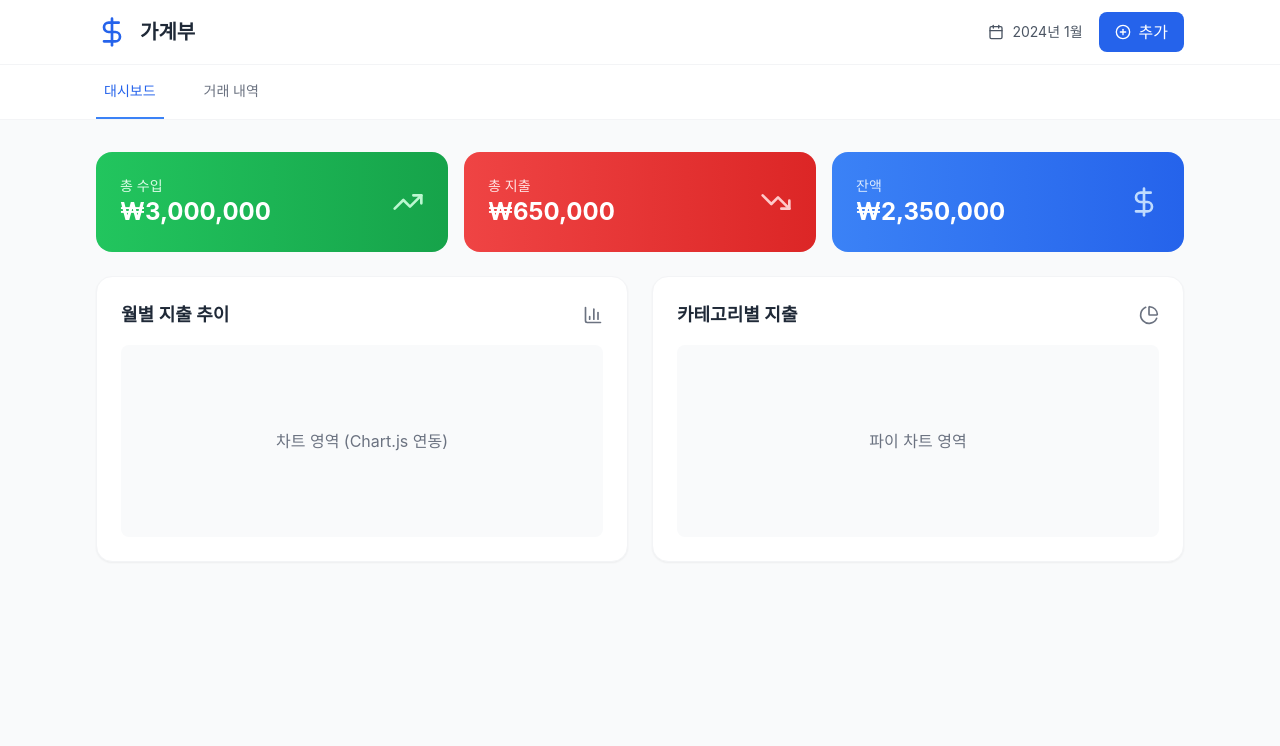
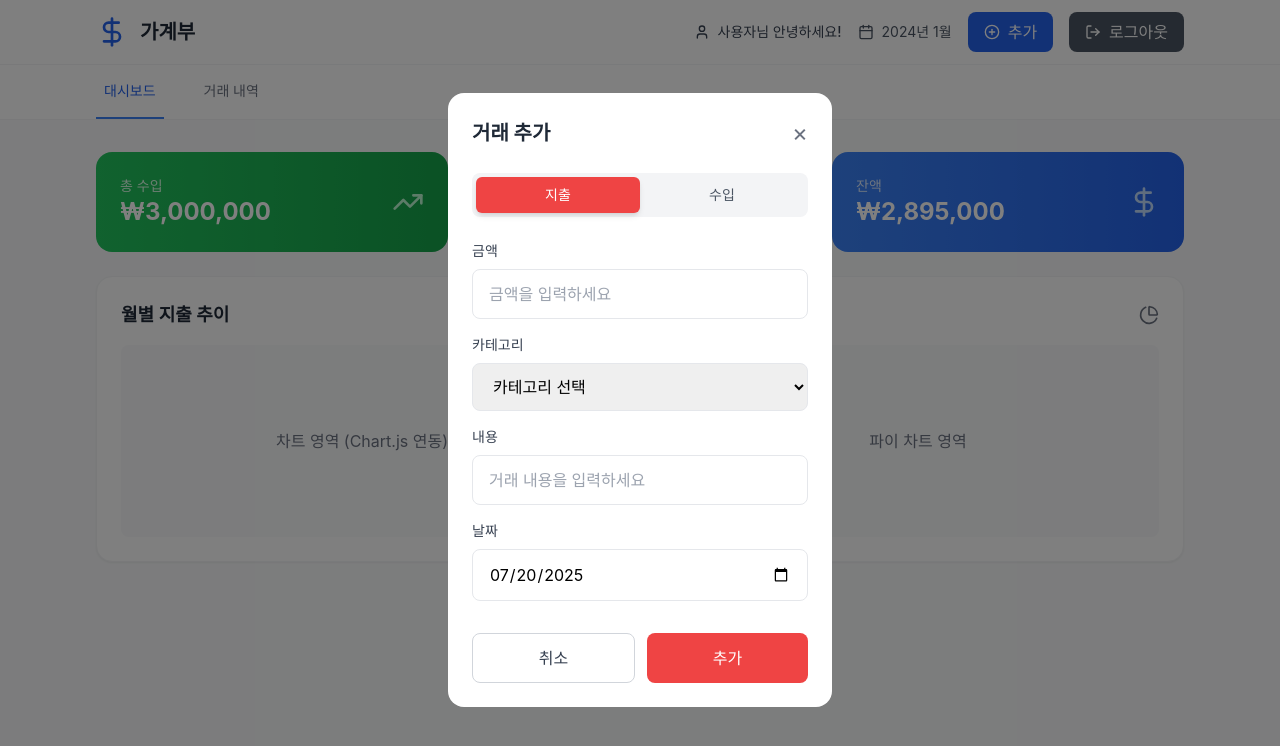
Before and after one commit to jiyeonahn/account-book, a React (Create React App) app in the folder src/main/frontend/: page /main in a window 1280 px wide. Both pictures are taken after a click on the button "추가". Shown: the top 746 px of the page. Built offline with nearby package versions, Linux system fonts and the light colour scheme.

Commit message:
feat: 리렌더링 문제 해결

```diff
--- a/src/main/frontend/src/pages/DashboardPage.tsx
+++ b/src/main/frontend/src/pages/DashboardPage.tsx
@@ -1,38 +1,47 @@
-import React, { useState } from 'react';
-import { PlusCircle, TrendingDown, TrendingUp, Calendar, DollarSign, PieChart, BarChart3, Filter, Search } from 'lucide-react';
+import React, { useState, useCallback, useMemo, memo } from 'react';
+import { PlusCircle, TrendingDown, TrendingUp, Calendar, DollarSign, PieChart, BarChart3, Filter, Search, LogOut, User } from 'lucide-react';
 
 interface DashboardPageProps {
     setIsAuthenticated: (auth: boolean) => void;
 }
 
-const ExpenseTracker: React.FC<DashboardPageProps> = ({ setIsAuthenticated }) => {
-    const [activeTab, setActiveTab] = useState('dashboard');
-    const [showAddModal, setShowAddModal] = useState(false);
-    const [transactionType, setTransactionType] = useState('expense');
+// AddTransactionModal을 별도 컴포넌트로 분리하고 memo로 최적화
+const AddTransactionModal = memo(({
+                                      showAddModal,
+                                      setShowAddModal,
+                                      transactionType,
+                                      setTransactionType,
+                                      amount,
+                                      setAmount,
+                                      category,
+                                      setCategory,
+                                      description,
+                                      setDescription,
+                                      date,
+                                      setDate,
+                                      onAddTransaction,
+                                      categories
+                                  }: {
+    showAddModal: boolean;
+    setShowAddModal: (show: boolean) => void;
+    transactionType: string;
+    setTransactionType: (type: string) => void;
+    amount: string;
+    setAmount: (amount: string) => void;
+    category: string;
+    setCategory: (category: string) => void;
+    description: string;
+    setDescription: (description: string) => void;
+    date: string;
+    setDate: (date: string) => void;
+    onAddTransaction: () => void;
+    categories: { [key: string]: string[] };
+}) => {
+    if (!showAddModal) return null;
 
-    // 샘플 데이터
-    const transactions = [
-        { id: 1, type: 'expense', category: '식비', amount: 15000, description: '점심 식사', date: '2024-01-15' },
-        { id: 2, type: 'income', category: '급여', amount: 3000000, description: '1월 급여', date: '2024-01-01' },
-        { id: 3, type: 'expense', category: '교통비', amount: 5000, description: '지하철', date: '2024-01-14' },
-        { id: 4, type: 'expense', category: '쇼핑', amount: 85000, description: '의류 구매', date: '2024-01-13' },
-    ];
-
-    const categories = {
-        expense: ['식비', '교통비', '쇼핑', '의료비', '문화생활', '기타'],
-        income: ['급여', '부업', '용돈', '기타']
-    };
-
-    const monthlyStats = {
-        totalIncome: 3000000,
-        totalExpense: 650000,
-        balance: 2350000
-    };
-
-    const AddTransactionModal = () => (
-        showAddModal && (
+    return (
         <div className="fixed inset-0 bg-black bg-opacity-50 flex items-center justify-center z-50">
-                <div className="bg-white rounded-2xl p-6 w-96 max-w-90vw">
+            <div className="bg-white rounded-2xl p-6 w-96 max-w-[90vw]">
                 <div className="flex justify-between items-center mb-6">
                     <h3 className="text-xl font-bold text-gray-800">거래 추가</h3>
                     <button
@@ -72,24 +81,33 @@ const ExpenseTracker: React.FC<DashboardPageProps> = ({ setIsAuthenticated }) =>
                         <label className="block text-sm font-medium text-gray-700 mb-2">금액</label>
                         <input
                             type="number"
+                            value={amount}
+                            onChange={(e) => setAmount(e.target.value)}
                             placeholder="금액을 입력하세요"
                             className="w-full px-4 py-3 border border-gray-200 rounded-lg focus:ring-2 focus:ring-blue-500 focus:border-transparent"
                         />
                     </div>
 
-                        {/*<div>*/}
-                        {/*    <label className="block text-sm font-medium text-gray-700 mb-2">카테고리</label>*/}
-                        {/*    <select className="w-full px-4 py-3 border border-gray-200 rounded-lg focus:ring-2 focus:ring-blue-500 focus:border-transparent">*/}
-                        {/*        {categories[transactionType].map(cat => (*/}
-                        {/*            <option key={cat} value={cat}>{cat}</option>*/}
-                        {/*        ))}*/}
-                        {/*    </select>*/}
-                        {/*</div>*/}
+                    <div>
+                        <label className="block text-sm font-medium text-gray-700 mb-2">카테고리</label>
+                        <select
+                            value={category}
+                            onChange={(e) => setCategory(e.target.value)}
+                            className="w-full px-4 py-3 border border-gray-200 rounded-lg focus:ring-2 focus:ring-blue-500 focus:border-transparent"
+                        >
+                            <option value="">카테고리 선택</option>
+                            {categories[transactionType]?.map(cat => (
+                                <option key={cat} value={cat}>{cat}</option>
+                            ))}
+                        </select>
+                    </div>
 
                     <div>
                         <label className="block text-sm font-medium text-gray-700 mb-2">내용</label>
                         <input
                             type="text"
+                            value={description}
+                            onChange={(e) => setDescription(e.target.value)}
                             placeholder="거래 내용을 입력하세요"
                             className="w-full px-4 py-3 border border-gray-200 rounded-lg focus:ring-2 focus:ring-blue-500 focus:border-transparent"
                         />
@@ -99,6 +117,8 @@ const ExpenseTracker: React.FC<DashboardPageProps> = ({ setIsAuthenticated }) =>
                         <label className="block text-sm font-medium text-gray-700 mb-2">날짜</label>
                         <input
                             type="date"
+                            value={date}
+                            onChange={(e) => setDate(e.target.value)}
                             className="w-full px-4 py-3 border border-gray-200 rounded-lg focus:ring-2 focus:ring-blue-500 focus:border-transparent"
                         />
                     </div>
@@ -111,10 +131,7 @@ const ExpenseTracker: React.FC<DashboardPageProps> = ({ setIsAuthenticated }) =>
                             취소
                         </button>
                         <button
-                                onClick={() => {
-                                    // 여기서 거래 추가 로직 처리
-                                    setShowAddModal(false);
-                                }}
+                            onClick={onAddTransaction}
                             className={`flex-1 py-3 px-4 rounded-lg text-white font-medium ${
                                 transactionType === 'expense'
                                     ? 'bg-red-500 hover:bg-red-600'
@@ -127,10 +144,11 @@ const ExpenseTracker: React.FC<DashboardPageProps> = ({ setIsAuthenticated }) =>
                 </div>
             </div>
         </div>
-        )
     );
+});
 
-    const Dashboard = () => (
+// Dashboard 컴포넌트를 memo로 최적화
+const Dashboard = memo(({ monthlyStats }: { monthlyStats: any }) => (
     <div className="space-y-6">
         {/* 월별 요약 카드 */}
         <div className="grid grid-cols-1 md:grid-cols-3 gap-4">
@@ -188,9 +206,14 @@ const ExpenseTracker: React.FC<DashboardPageProps> = ({ setIsAuthenticated }) =>
             </div>
         </div>
     </div>
-    );
+));
 
-    const TransactionList = () => (
+// TransactionList 컴포넌트를 memo로 최적화
+const TransactionList = memo(({ transactions, searchTerm, setSearchTerm }: {
+    transactions: any[],
+    searchTerm: string,
+    setSearchTerm: (term: string) => void
+}) => (
     <div className="space-y-4">
         {/* 검색 및 필터 */}
         <div className="flex flex-col sm:flex-row gap-4 mb-6">
@@ -198,6 +221,8 @@ const ExpenseTracker: React.FC<DashboardPageProps> = ({ setIsAuthenticated }) =>
                 <Search className="absolute left-3 top-1/2 transform -translate-y-1/2 text-gray-400 h-5 w-5" />
                 <input
                     type="text"
+                    value={searchTerm}
+                    onChange={(e) => setSearchTerm(e.target.value)}
                     placeholder="거래 내용 검색..."
                     className="w-full pl-10 pr-4 py-3 border border-gray-200 rounded-lg focus:ring-2 focus:ring-blue-500 focus:border-transparent"
                 />
@@ -230,9 +255,90 @@ const ExpenseTracker: React.FC<DashboardPageProps> = ({ setIsAuthenticated }) =>
             ))}
         </div>
     </div>
+));
+
+const ExpenseTracker: React.FC<DashboardPageProps> = ({ setIsAuthenticated }) => {
+    const [activeTab, setActiveTab] = useState('dashboard');
+    const [showAddModal, setShowAddModal] = useState(false);
+    const [transactionType, setTransactionType] = useState('expense');
+    const [amount, setAmount] = useState('');
+    const [category, setCategory] = useState('');
+    const [description, setDescription] = useState('');
+    const [date, setDate] = useState(new Date().toISOString().split('T')[0]);
+    const [searchTerm, setSearchTerm] = useState('');
+
+    // 샘플 데이터
+    const [transactions, setTransactions] = useState([
+        { id: 1, type: 'expense', category: '식비', amount: 15000, description: '점심 식사', date: '2024-01-15' },
+        { id: 2, type: 'income', category: '급여', amount: 3000000, description: '1월 급여', date: '2024-01-01' },
+        { id: 3, type: 'expense', category: '교통비', amount: 5000, description: '지하철', date: '2024-01-14' },
+        { id: 4, type: 'expense', category: '쇼핑', amount: 85000, description: '의류 구매', date: '2024-01-13' },
+    ]);
+
+    // categories를 useMemo로 최적화 (변경되지 않는 데이터)
+    const categories = useMemo(() => ({
+        expense: ['식비', '교통비', '쇼핑', '의료비', '문화생활', '기타'],
+        income: ['급여', '부업', '용돈', '기타']
+    }), []);
+
+    // monthlyStats를 useMemo로 최적화
+    const monthlyStats = useMemo(() => {
+        const totalIncome = transactions.filter(t => t.type === 'income').reduce((sum, t) => sum + t.amount, 0);
+        const totalExpense = transactions.filter(t => t.type === 'expense').reduce((sum, t) => sum + t.amount, 0);
+        return {
+            totalIncome,
+            totalExpense,
+            balance: totalIncome - totalExpense
+        };
+    }, [transactions]);
+
+    // 검색된 거래 목록을 useMemo로 최적화
+    const filteredTransactions = useMemo(() => {
+        if (!searchTerm) return transactions;
+        return transactions.filter(transaction =>
+            transaction.description.toLowerCase().includes(searchTerm.toLowerCase()) ||
+            transaction.category.toLowerCase().includes(searchTerm.toLowerCase())
         );
+    }, [transactions, searchTerm]);
 
-    // @ts-ignore
+    // 이벤트 핸들러들을 useCallback으로 최적화
+    const handleLogout = useCallback(() => {
+        setIsAuthenticated(false);
+    }, [setIsAuthenticated]);
+
+    const handleAddTransaction = useCallback(() => {
+        if (!amount || !description || !date) {
+            alert('모든 필드를 입력해주세요.');
+            return;
+        }
+
+        const newTransaction = {
+            id: Date.now(),
+            type: transactionType,
+            category: category,
+            amount: parseInt(amount),
+            description,
+            date
+        };
+
+        setTransactions(prev => [newTransaction, ...prev]);
+
+        // 폼 초기화
+        setAmount('');
+        setCategory('');
+        setDescription('');
+        setDate(new Date().toISOString().split('T')[0]);
+        setShowAddModal(false);
+    }, [amount, description, date, transactionType, category]);
+
+    const handleShowAddModal = useCallback(() => {
+        setShowAddModal(true);
+    }, []);
+
+    const handleSetActiveTab = useCallback((tab: string) => {
+        setActiveTab(tab);
+    }, []);
+
     return (
         <div className="min-h-screen bg-gray-50">
             {/* 헤더 */}
@@ -245,16 +351,32 @@ const ExpenseTracker: React.FC<DashboardPageProps> = ({ setIsAuthenticated }) =>
                         </div>
 
                         <div className="flex items-center space-x-4">
+                            {/* 사용자 인사말 */}
+                            <div className="flex items-center space-x-2 text-gray-700">
+                                <User className="h-4 w-4" />
+                                <span className="text-sm font-medium">사용자님 안녕하세요!</span>
+                            </div>
+
                             <div className="flex items-center space-x-2 text-sm text-gray-600">
                                 <Calendar className="h-4 w-4" />
                                 <span>2024년 1월</span>
                             </div>
+
                             <button
-                                onClick={() => setShowAddModal(true)}
+                                onClick={handleShowAddModal}
                                 className="flex items-center space-x-2 bg-blue-600 text-white px-4 py-2 rounded-lg hover:bg-blue-700 transition-colors"
                             >
                                 <PlusCircle className="h-4 w-4" />
                                 <span>추가</span>
+                            </button>
+
+                            {/* 로그아웃 버튼 */}
+                            <button
+                                onClick={handleLogout}
+                                className="flex items-center space-x-2 bg-gray-600 text-white px-4 py-2 rounded-lg hover:bg-gray-700 transition-colors"
+                            >
+                                <LogOut className="h-4 w-4" />
+                                <span>로그아웃</span>
                             </button>
                         </div>
                     </div>
@@ -266,7 +388,7 @@ const ExpenseTracker: React.FC<DashboardPageProps> = ({ setIsAuthenticated }) =>
                 <div className="max-w-6xl mx-auto px-4 sm:px-6 lg:px-8">
                     <div className="flex space-x-8">
                         <button
-                            onClick={() => setActiveTab('dashboard')}
+                            onClick={() => handleSetActiveTab('dashboard')}
                             className={`py-4 px-2 border-b-2 font-medium text-sm transition-colors ${
                                 activeTab === 'dashboard'
                                     ? 'border-blue-500 text-blue-600'
@@ -276,7 +398,7 @@ const ExpenseTracker: React.FC<DashboardPageProps> = ({ setIsAuthenticated }) =>
                             대시보드
                         </button>
                         <button
-                            onClick={() => setActiveTab('transactions')}
+                            onClick={() => handleSetActiveTab('transactions')}
                             className={`py-4 px-2 border-b-2 font-medium text-sm transition-colors ${
                                 activeTab === 'transactions'
                                     ? 'border-blue-500 text-blue-600'
@@ -291,11 +413,34 @@ const ExpenseTracker: React.FC<DashboardPageProps> = ({ setIsAuthenticated }) =>
 
             {/* 메인 컨텐츠 */}
             <main className="max-w-6xl mx-auto px-4 sm:px-6 lg:px-8 py-8">
-                {activeTab === 'dashboard' ? <Dashboard /> : <TransactionList />}
+                {activeTab === 'dashboard' ? (
+                    <Dashboard monthlyStats={monthlyStats} />
+                ) : (
+                    <TransactionList
+                        transactions={filteredTransactions}
+                        searchTerm={searchTerm}
+                        setSearchTerm={setSearchTerm}
+                    />
+                )}
             </main>
 
-            {/*/!* 거래 추가 모달 *!/*/}
-            {/*<AddTransactionModal />*/}
+            {/* 거래 추가 모달 */}
+            <AddTransactionModal
+                showAddModal={showAddModal}
+                setShowAddModal={setShowAddModal}
+                transactionType={transactionType}
+                setTransactionType={setTransactionType}
+                amount={amount}
+                setAmount={setAmount}
+                category={category}
+                setCategory={setCategory}
+                description={description}
+                setDescription={setDescription}
+                date={date}
+                setDate={setDate}
+                onAddTransaction={handleAddTransaction}
+                categories={categories}
+            />
         </div>
     );
 };
```
Lines whose indentation alone changed are shown as unchanged.
